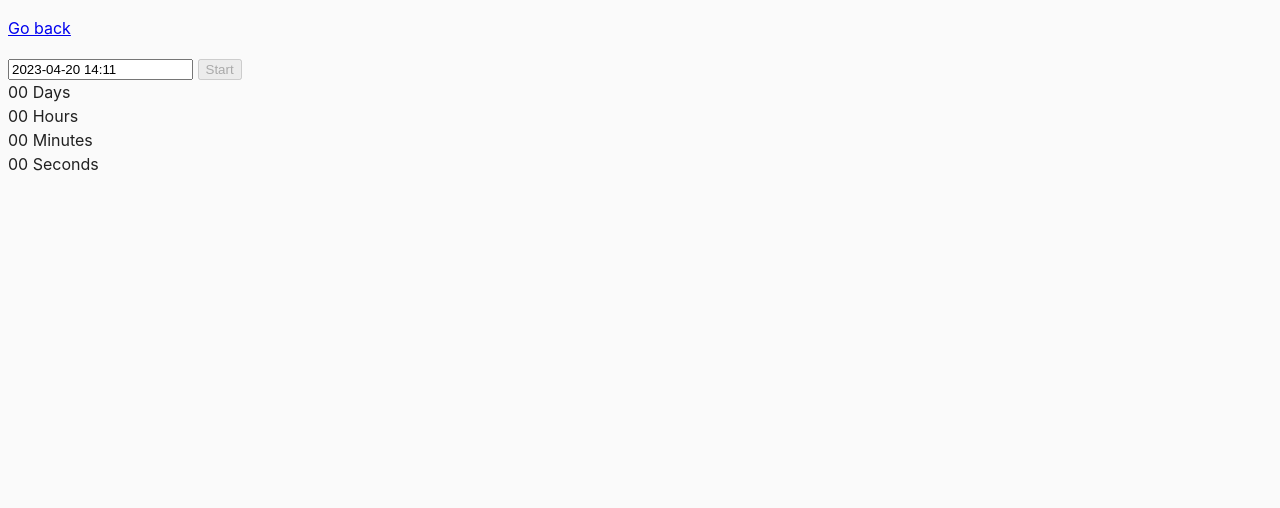
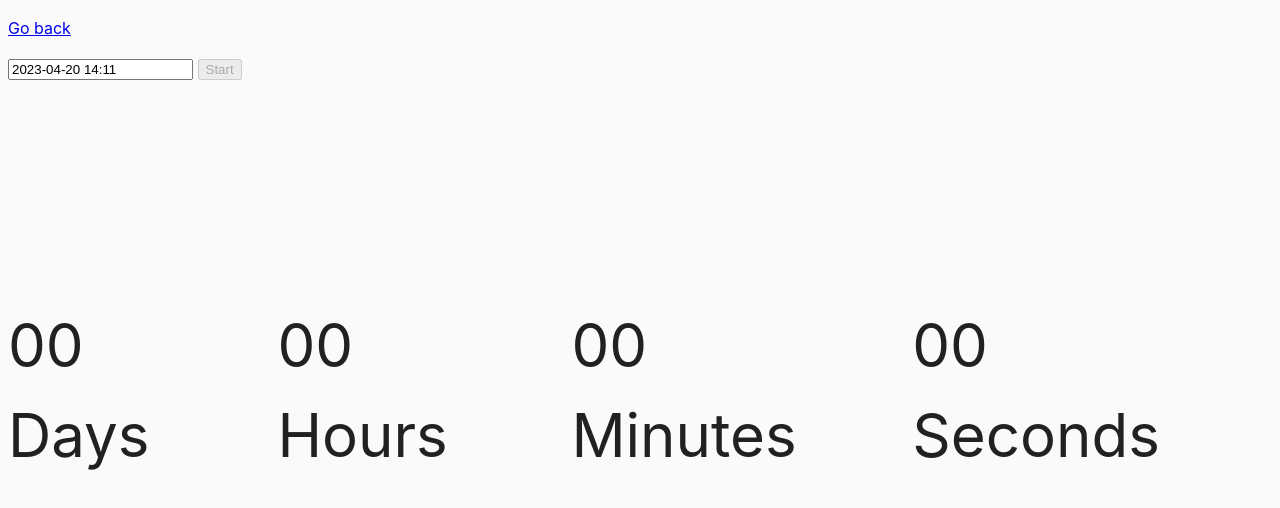
Before and after one commit to PoliukhovychAnna/goit-js-hw-09, a website built with Parcel: page src/02-timer.html in a window 1280 px wide. Built offline with nearby package versions, Linux system fonts and the light colour scheme.

Commit message:
add styles

```diff
--- a/src/css/common.css
+++ b/src/css/common.css
@@ -16,3 +16,14 @@ img {
   display: block;
   max-width: 100%;
 }
+
+.timer-box {
+  display: flex;
+  justify-content: center;
+}
+
+.time-field {
+  margin-top: 220px;
+margin-right: 70px;
+font-size: 60px;
+}
--- a/src/js/02-timer.js
+++ b/src/js/02-timer.js
@@ -1,6 +1,15 @@
 import flatpickr from 'flatpickr';
 import 'flatpickr/dist/flatpickr.min.css';
 import { Notify } from 'notiflix/build/notiflix-notify-aio';
+
+const timerStyle = document.querySelector(".timer")
+const timeSections = document.querySelectorAll(".field")
+
+  const sections = [...timeSections]
+sections.forEach(section => section.classList.add("time-field"))
+
+timerStyle.classList.add("timer-box");
+
 
 const input = document.querySelector('#datetime-picker');
 const startBtn = document.querySelector('[data-start]');
```
